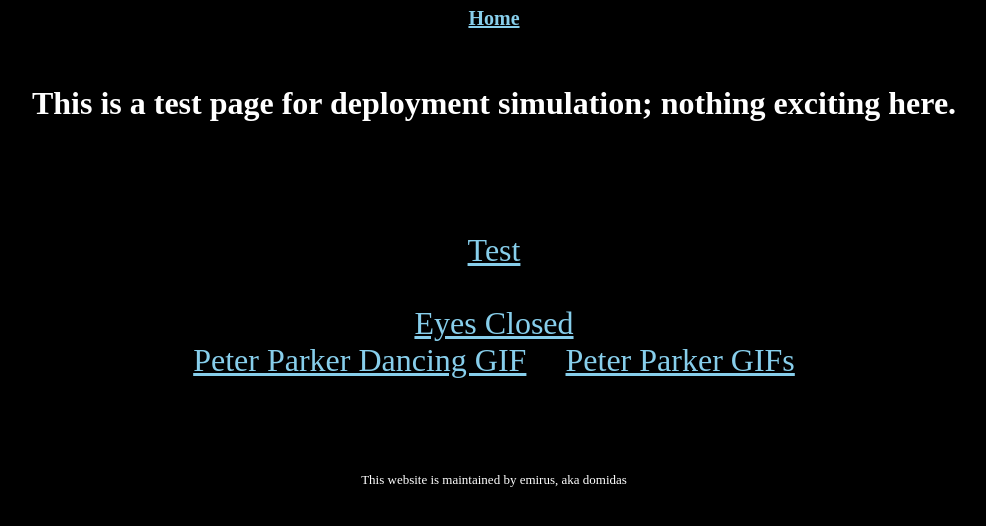
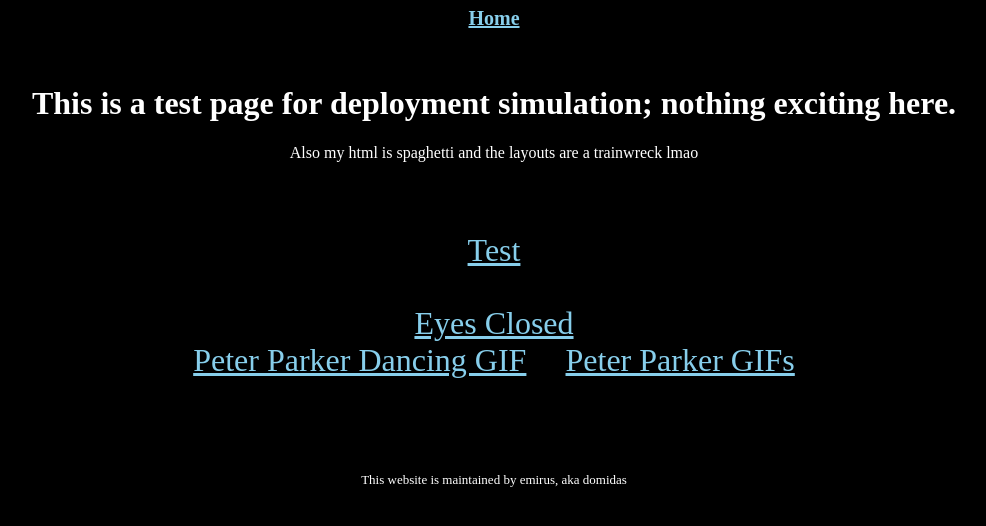
Before and after one commit to domidas/domidas.github.io, a Jekyll site: the page built from test.md, in a window 1280 px wide. Shown: the top 526 px of the page, without its empty margins (146-1132 px from the left). Built offline with Jekyll 4.4.1, drawn with Linux system fonts in a browser that asks for light colours; our own code applies the rules of GitHub Pages for plain Markdown files; a script that is not in the unit is left out.

Commit message:
Update test.md

```diff
--- a/test.md
+++ b/test.md
@@ -5,7 +5,7 @@ layout: none
 
     <h1>This is a test page for deployment simulation; nothing exciting here.</h1>
 
-    <p>Also my html is spaghetti and the layouts are a trainwreck lmao</p>
+    <p style="color:white;">Also my html is spaghetti and the layouts are a trainwreck lmao</p>
 
     <br> <br> <br>
 
```
